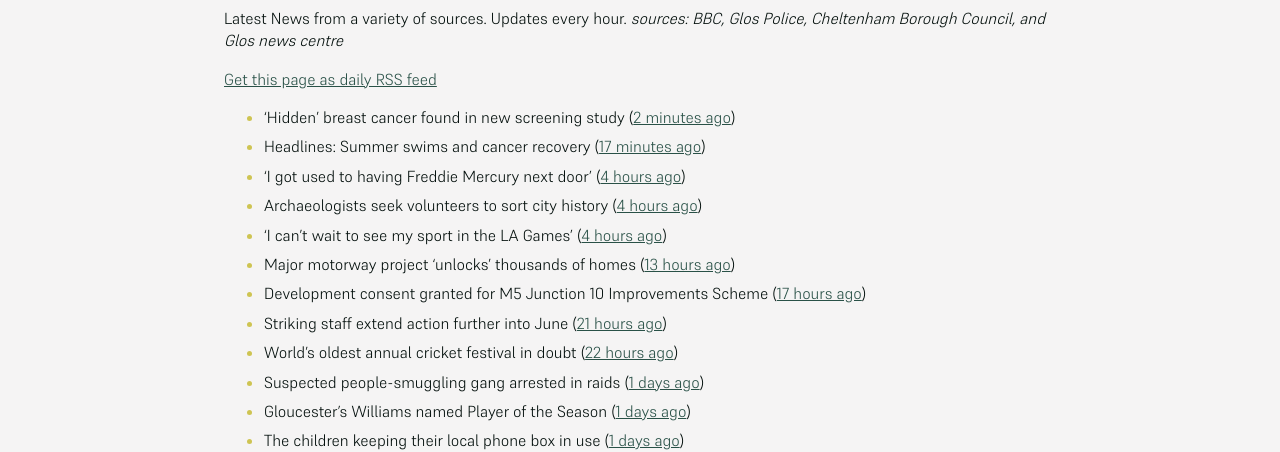
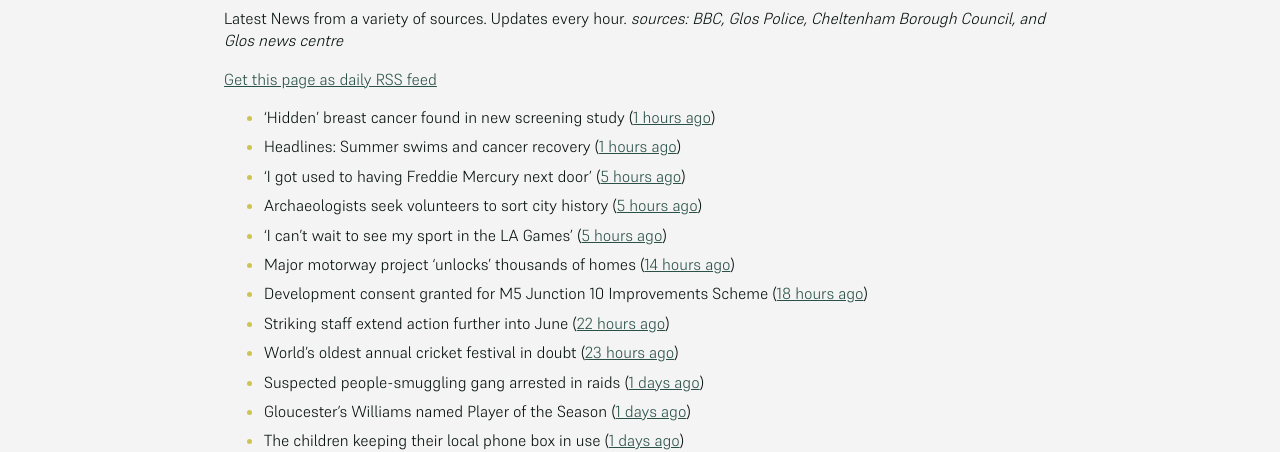
Before and after one commit to mat-0/cheltenham-open-data, a Jekyll site: the page built from _pages/news.md, in a window 1280 px wide and 900 px high. Shown: the part 266-718 px from the top of the window. Built offline with Jekyll 4.4.1, drawn with Linux system fonts in a browser that asks for light colours; some of the changed text lies outside the part shown.

Commit message:
Updated 2025-06-05 10:58:05

```diff
--- a/_pages/news.md
+++ b/_pages/news.md
@@ -12,15 +12,15 @@ _sources: BBC, Glos Police, Cheltenham Borough Council, and Glos news centre_
 [Get this page as daily RSS feed](/daily.rss)
 
 <!-- news_marker starts -->
-- 'Hidden' breast cancer found in new screening study ([2 minutes ago](https://www.bbc.com/news/articles/cd90g95q8v0o))
-- Headlines: Summer swims and cancer recovery ([17 minutes ago](https://www.bbc.com/news/articles/ckgxpzv9r41o))
-- 'I got used to having Freddie Mercury next door' ([4 hours ago](https://www.bbc.com/news/articles/cp8ydj0kplyo))
-- Archaeologists seek volunteers to sort city history ([4 hours ago](https://www.bbc.com/news/articles/cgj8z5vj2n4o))
-- 'I can't wait to see my sport in the LA Games' ([4 hours ago](https://www.bbc.com/news/articles/cjdz8yyl92ro))
-- Major motorway project 'unlocks' thousands of homes ([13 hours ago](https://www.bbc.com/news/articles/cvgnz6eyr22o))
-- Development consent granted for M5 Junction 10 Improvements Scheme ([17 hours ago](https://gloucesternewscentre.co.uk/development-consent-granted-for-m5-junction-10-improvements-scheme/))
-- Striking staff extend action further into June ([21 hours ago](https://www.bbc.com/news/articles/cz9y0dnl0k3o))
-- World's oldest annual cricket festival in doubt ([22 hours ago](https://www.bbc.com/news/articles/cvgvlx1ve79o))
+- 'Hidden' breast cancer found in new screening study ([1 hours ago](https://www.bbc.com/news/articles/cd90g95q8v0o))
+- Headlines: Summer swims and cancer recovery ([1 hours ago](https://www.bbc.com/news/articles/ckgxpzv9r41o))
+- 'I got used to having Freddie Mercury next door' ([5 hours ago](https://www.bbc.com/news/articles/cp8ydj0kplyo))
+- Archaeologists seek volunteers to sort city history ([5 hours ago](https://www.bbc.com/news/articles/cgj8z5vj2n4o))
+- 'I can't wait to see my sport in the LA Games' ([5 hours ago](https://www.bbc.com/news/articles/cjdz8yyl92ro))
+- Major motorway project 'unlocks' thousands of homes ([14 hours ago](https://www.bbc.com/news/articles/cvgnz6eyr22o))
+- Development consent granted for M5 Junction 10 Improvements Scheme ([18 hours ago](https://gloucesternewscentre.co.uk/development-consent-granted-for-m5-junction-10-improvements-scheme/))
+- Striking staff extend action further into June ([22 hours ago](https://www.bbc.com/news/articles/cz9y0dnl0k3o))
+- World's oldest annual cricket festival in doubt ([23 hours ago](https://www.bbc.com/news/articles/cvgvlx1ve79o))
 - Suspected people-smuggling gang arrested in raids ([1 days ago](https://www.bbc.com/news/articles/cx2j67x49pwo))
 - Gloucester's Williams named Player of the Season ([1 days ago](https://www.bbc.com/sport/rugby-union/articles/c1kvr1gerj3o))
 - The children keeping their local phone box in use ([1 days ago](https://www.bbc.com/news/articles/c1dekpd164no))
@@ -62,7 +62,7 @@ _sources: BBC, Glos Police, Cheltenham Borough Council, and Glos news centre_
 - Golden Valley social value promise will deliver real value to communities ([21 days ago](https://www.cheltenham.gov.uk/news/article/3011/golden_valley_social_value_promise_will_deliver_real_value_to_communities))
 - Upcoming grant and further support to help local business cut their carbon emissions ([22 days ago](https://www.cheltenham.gov.uk/news/article/3010/upcoming_grant_and_further_support_to_help_local_business_cut_their_carbon_emissions))
 - Does your parish council reflect your local area? ([22 days ago](https://www.cheltenham.gov.uk/news/article/3009/does_your_parish_council_reflect_your_local_area))
-- Cheltenham Mayor’s inauguration and medal of honour ([22 days ago](https://www.cheltenham.gov.uk/news/article/3008/cheltenham_mayors_inauguration_and_medal_of_honour))
+- Cheltenham Mayor’s inauguration and medal of honour ([23 days ago](https://www.cheltenham.gov.uk/news/article/3008/cheltenham_mayors_inauguration_and_medal_of_honour))
 - Cheltenham Feel Good card launched to boost health and fitness ([28 days ago](https://www.cheltenham.gov.uk/news/article/3007/cheltenham_feel_good_card_launched_to_boost_health_and_fitness))
 - Community projects awarded funding to improve health and wellbeing ([29 days ago](https://www.cheltenham.gov.uk/news/article/3006/community_projects_awarded_funding_to_improve_health_and_wellbeing))
 - On The Front Line ([29 days ago](https://www.bbc.co.uk/iplayer/episode/m002bzh5))
```
Also changed, not shown: _data/flood.json (+4 -4 lines), _pages/fix-my-street.md (+3 -3 lines), index.md (+5 -5 lines).
